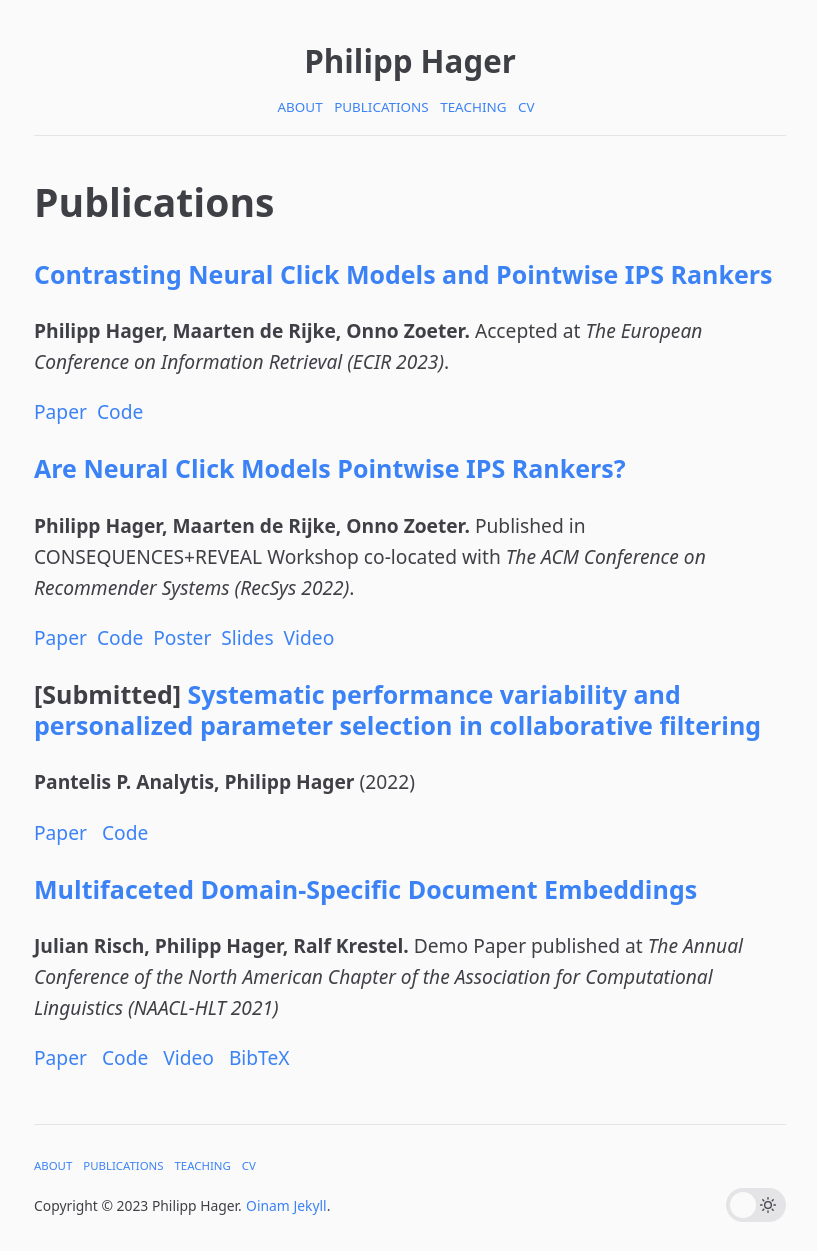
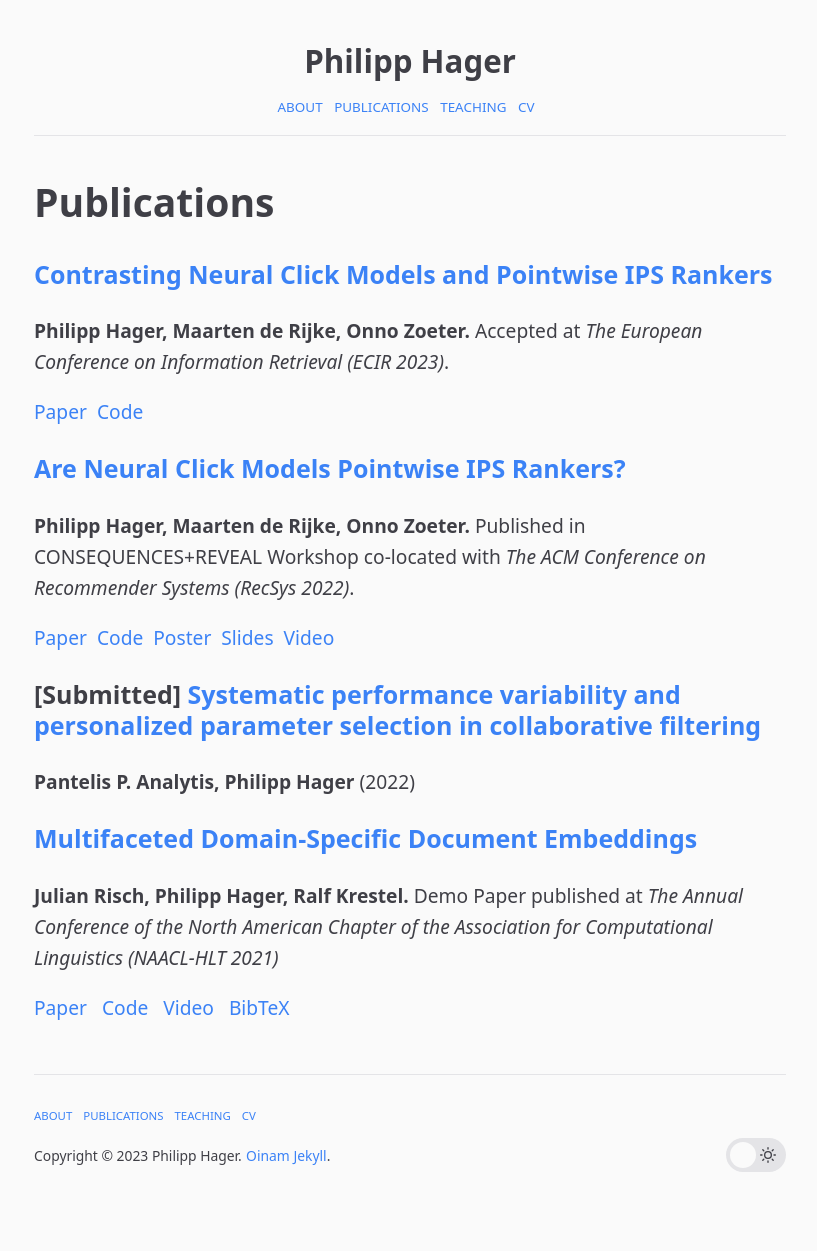
Before and after one commit to philipphager/philipphager.github.io, a Jekyll site: the page built from publications.md, in a window 1280 px wide. Shown: the whole page, without its empty margins (230-1047 px from the left). Built offline with Jekyll 4.4.1, drawn with Linux system fonts in a browser that asks for light colours; after the commit the page ends 1201 px from its top, so only the background shows below that.

Commit message:
Update publications.md

```diff
--- a/publications.md
+++ b/publications.md
@@ -26,9 +26,6 @@ Published in CONSEQUENCES+REVEAL Workshop co-located with *The ACM Conference on
 **Pantelis P. Analytis, Philipp Hager**
 (2022)
 
-[Paper]()
-&nbsp; [Code]()
-
 ###  [Multifaceted Domain-Specific Document Embeddings](https://aclanthology.org/2021.naacl-demos.9/)
 **Julian Risch, Philipp Hager, Ralf Krestel.**
 Demo Paper published at *The Annual Conference of the North American Chapter of the Association for Computational Linguistics (NAACL-HLT 2021)*
```
